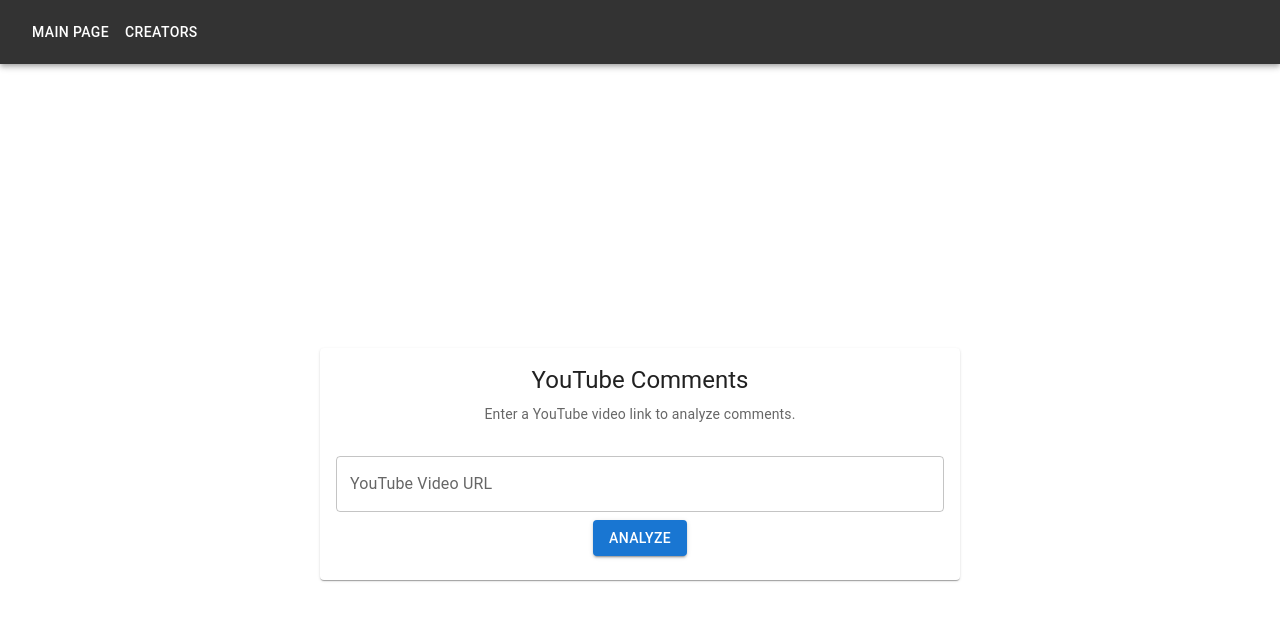
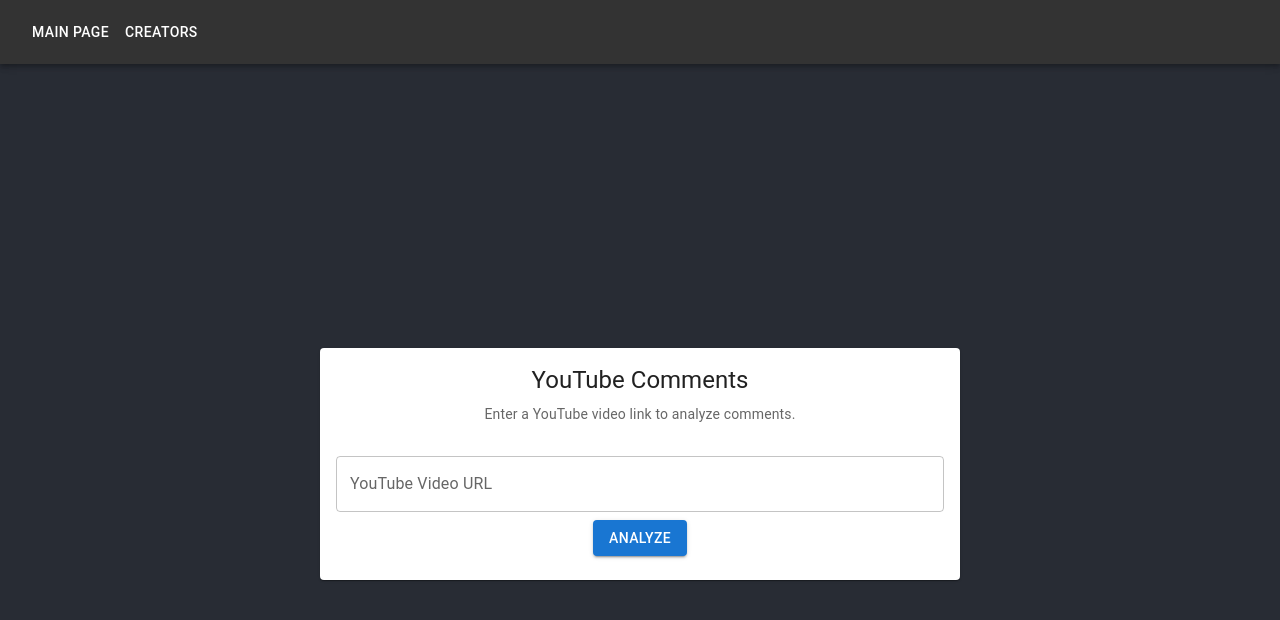
Before and after one commit to wzyndul/sentiment_analysis, a React (Vite) app in the folder frontend/: page / in a window 1280 px wide. Shown: the top 620 px of the page. Built offline with nearby package versions, Linux system fonts and the light colour scheme.

Commit message:
feat: app css

```diff
--- a/frontend/src/App.css
+++ b/frontend/src/App.css
@@ -1,7 +1,5 @@
-.App {
-  display: flex;
-  justify-content: center;
-  align-items: center;
-  height: 100vh;
-  width: 100vw;
+.app {
+  text-align: center;
+  background-color: #282c34;
+
 }
```
